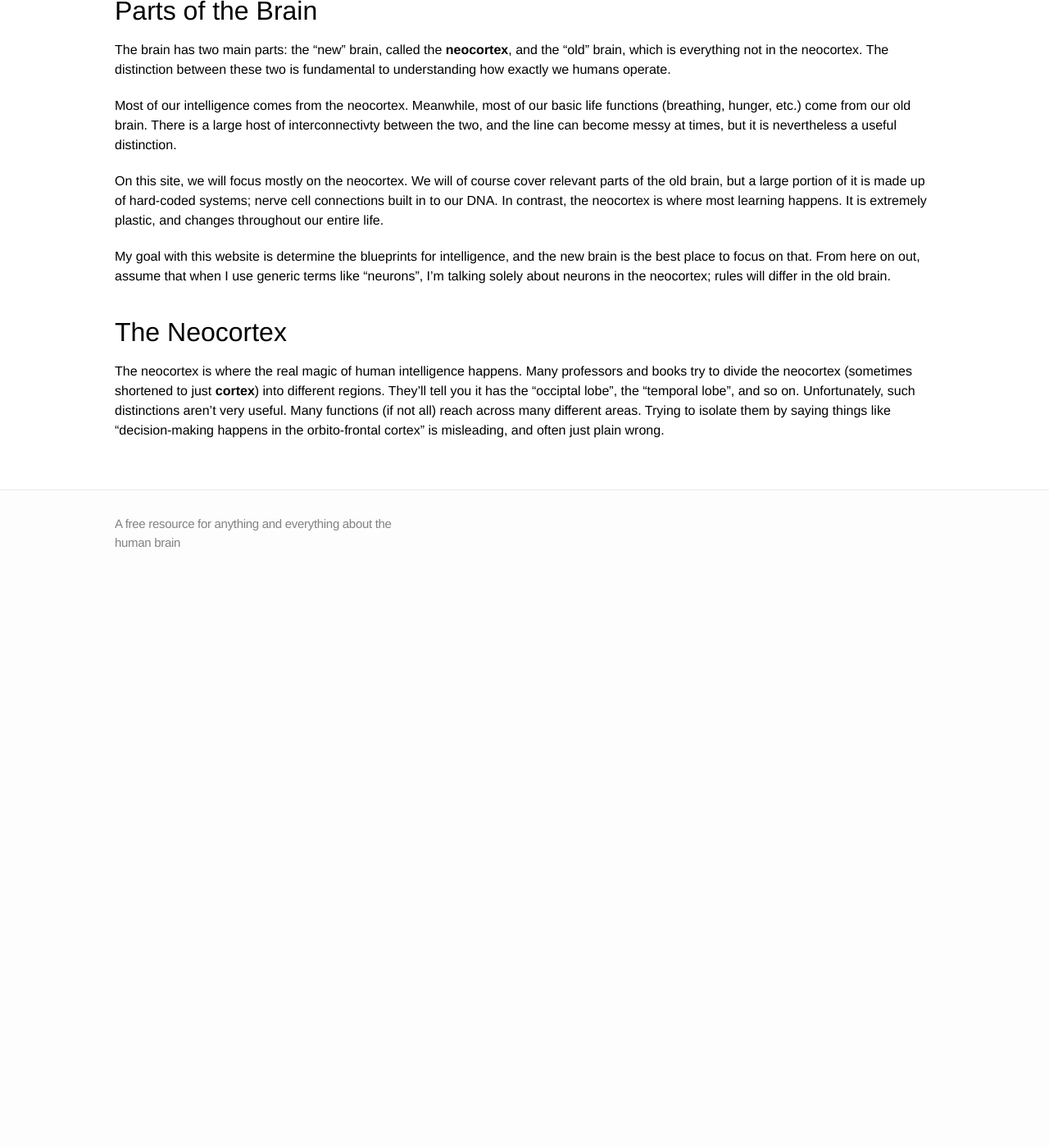
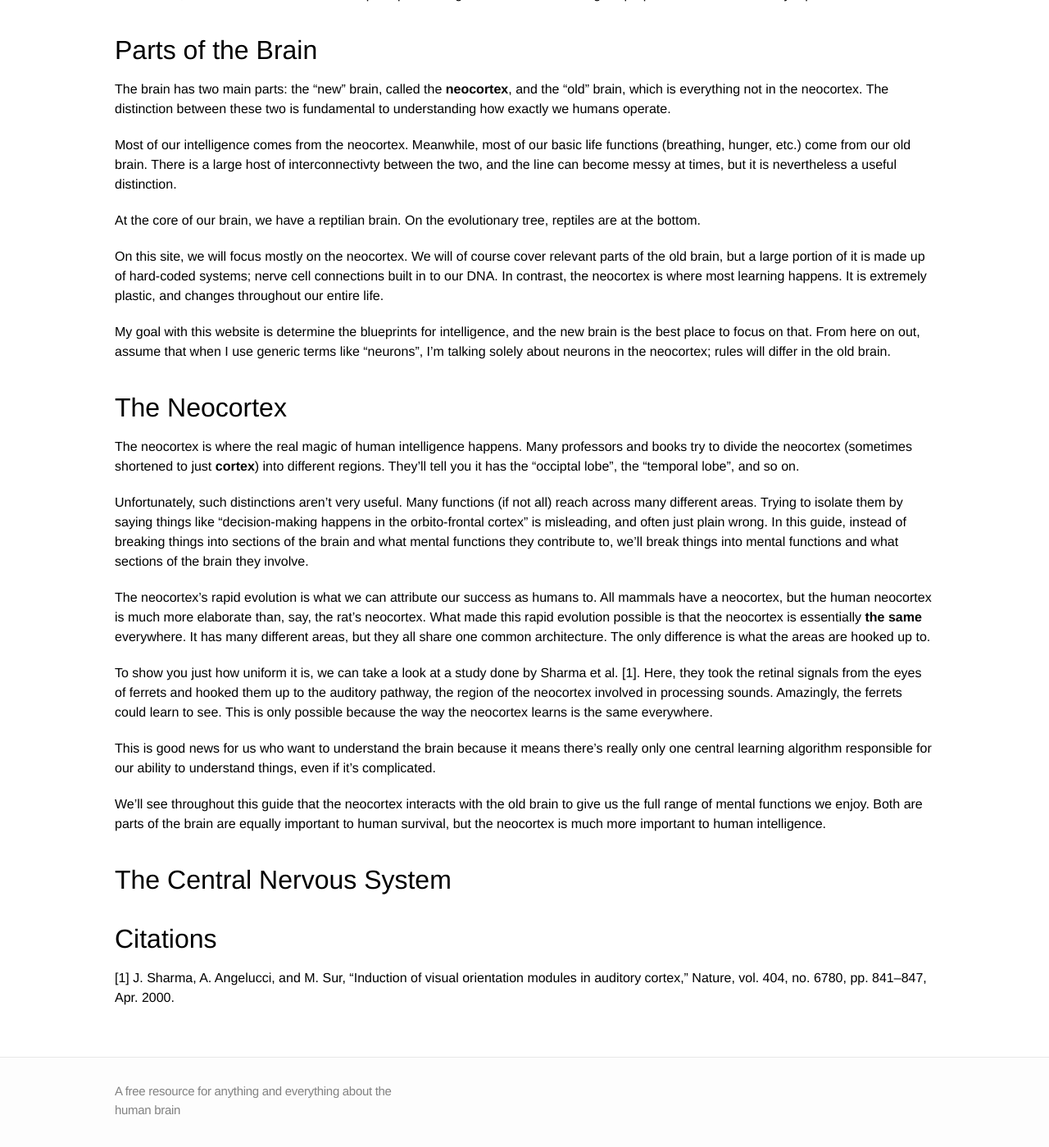
Before and after one commit to mdelsole/brain-nexus, a Jekyll site: the page built from brain-architecture/overview/index.markdown, in a window 1280 px wide and 1400 px high, scrolled down 710 px. Shown: the whole window at 82% size. Built offline with Jekyll 4.4.1, drawn with Linux system fonts in a browser that asks for light colours; before the commit the page ends 1428 px from its top, so only the background shows below that; some of the changed text lies outside the part shown.

Commit message:
Update index.markdown

```diff
--- a/brain-architecture/overview/index.markdown
+++ b/brain-architecture/overview/index.markdown
@@ -29,10 +29,30 @@ The brain has two main parts: the "new" brain, called the **neocortex**, and the
 
 Most of our intelligence comes from the neocortex. Meanwhile, most of our basic life functions (breathing, hunger, etc.) come from our old brain. There is a large host of interconnectivty between the two, and the line can become messy at times, but it is nevertheless a useful distinction.
 
+At the core of our brain, we have a reptilian brain. On the evolutionary tree, reptiles are at the bottom.
+
 On this site, we will focus mostly on the neocortex. We will of course cover relevant parts of the old brain, but a large portion of it is made up of hard-coded systems; nerve cell connections built in to our DNA. In contrast, the neocortex is where most learning happens. It is extremely plastic, and changes throughout our entire life.
 
 My goal with this website is determine the blueprints for intelligence, and the new brain is the best place to focus on that. From here on out, assume that when I use generic terms like "neurons", I'm talking solely about neurons in the neocortex; rules will differ in the old brain.
 
 # The Neocortex
 
-The neocortex is where the real magic of human intelligence happens. Many professors and books try to divide the neocortex (sometimes shortened to just **cortex**) into different regions. They'll tell you it has the "occiptal lobe", the "temporal lobe", and so on. Unfortunately, such distinctions aren't very useful. Many functions (if not all) reach across many different areas. Trying to isolate them by saying things like "decision-making happens in the orbito-frontal cortex" is misleading, and often just plain wrong.
+The neocortex is where the real magic of human intelligence happens. Many professors and books try to divide the neocortex (sometimes shortened to just **cortex**) into different regions. They'll tell you it has the "occiptal lobe", the "temporal lobe", and so on.
+
+Unfortunately, such distinctions aren't very useful. Many functions (if not all) reach across many different areas. Trying to isolate them by saying things like "decision-making happens in the orbito-frontal cortex" is misleading, and often just plain wrong. In this guide, instead of breaking things into sections of the brain and what mental functions they contribute to, we'll break things into mental functions and what sections of the brain they involve.
+
+The neocortex's rapid evolution is what we can attribute our success as humans to. All mammals have a neocortex, but the human neocortex is much more elaborate than, say, the rat's neocortex. What made this rapid evolution possible is that the neocortex is essentially **the same** everywhere. It has many different areas, but they all share one common architecture. The only difference is what the areas are hooked up to.
+
+To show you just how uniform it is, we can take a look at a study done by Sharma et al. [1]. Here, they took the retinal signals from the eyes of ferrets and hooked them up to the auditory pathway, the region of the neocortex involved in processing sounds. Amazingly, the ferrets could learn to see. This is only possible because the way the neocortex learns is the same everywhere.
+
+This is good news for us who want to understand the brain because it means there's really only one central learning algorithm responsible for our ability to understand things, even if it's complicated.
+
+We'll see throughout this guide that the neocortex interacts with the old brain to give us the full range of mental functions we enjoy. Both are parts of the brain are equally important to human survival, but the neocortex is much more important to human intelligence.
+
+# The Central Nervous System
+
+
+# Citations
+
+[1]
+J. Sharma, A. Angelucci, and M. Sur, “Induction of visual orientation modules in auditory cortex,” Nature, vol. 404, no. 6780, pp. 841–847, Apr. 2000.
```
